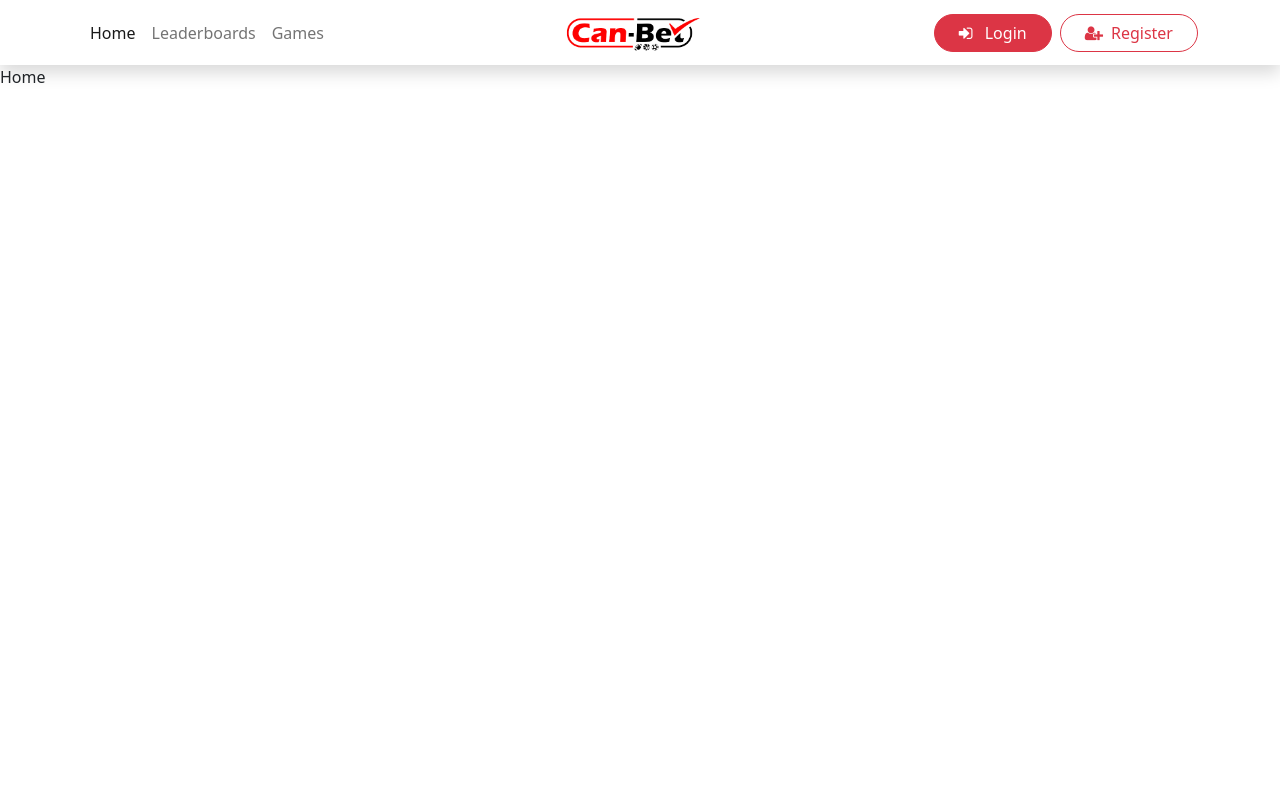
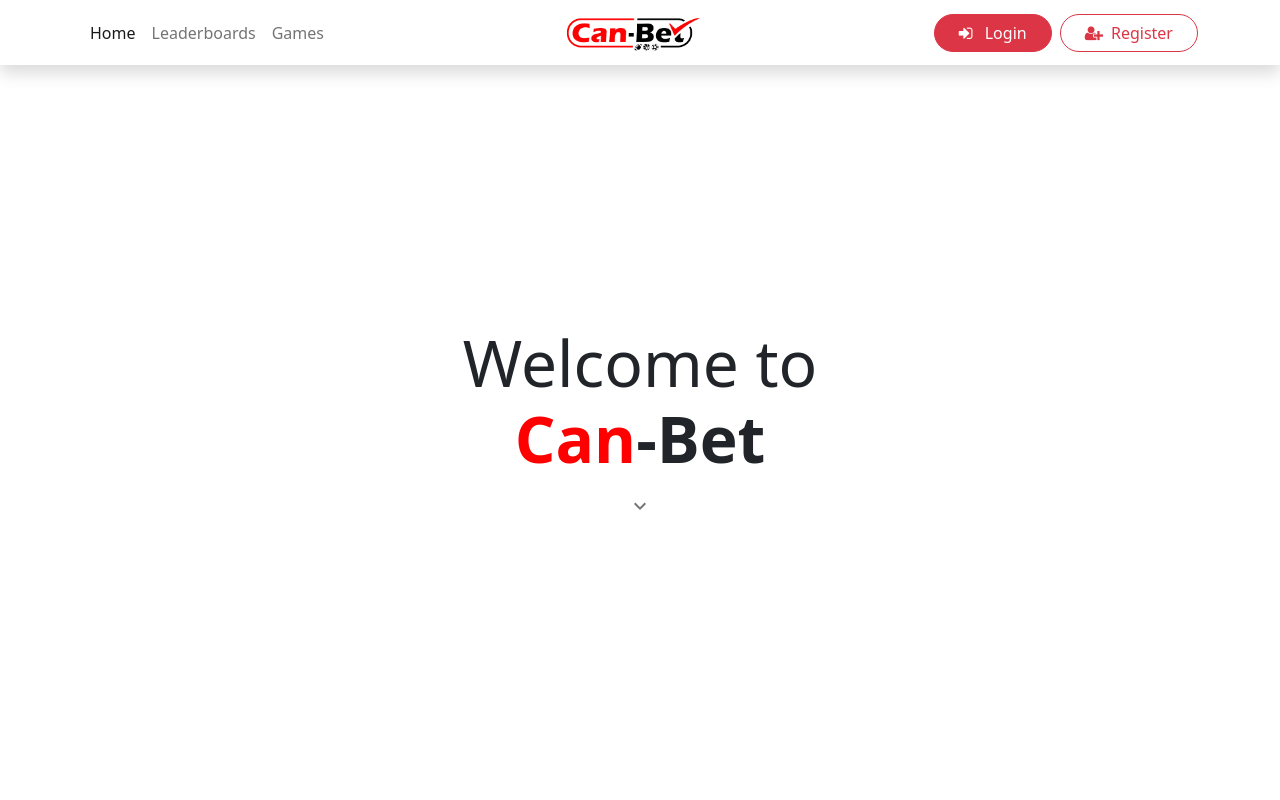
Before and after one commit to bafzaal/Can-Bet, a React (Create React App) app in the folder client-app/: page / in a window 1280 px wide. Shown: the top 800 px of the page. Built offline with nearby package versions, Linux system fonts and the light colour scheme; no server answers.

Commit message:
Add about us card

```diff
--- a/client-app/package.json
+++ b/client-app/package.json
@@ -4,6 +4,11 @@
   "private": true,
   "proxy": "http://localhost:3001",
   "dependencies": {
+    "@emotion/react": "^11.8.1",
+    "@emotion/styled": "^11.8.1",
+    "@mui/icons-material": "^5.4.4",
+    "@mui/material": "^5.4.4",
+    "@mui/styles": "^5.4.4",
     "@testing-library/jest-dom": "^5.15.1",
     "@testing-library/react": "^11.2.7",
     "@testing-library/user-event": "^12.8.3",
@@ -19,6 +24,7 @@
     "react-dom": "^17.0.2",
     "react-router-dom": "^6.0.2",
     "react-scripts": "4.0.3",
+    "react-scroll": "^1.8.5",
     "react-spinners": "^0.11.0",
     "react-table": "^7.7.0",
     "sass": "^1.30.0",
--- /dev/null
+++ b/client-app/src/components/AboutUs.jsx
@@ -0,0 +1,15 @@
+import React, { useEffect, useState } from "react";
+import { makeStyles } from "@mui/styles";
+import AboutUsCard from "./AboutUsCard";
+const useStyles =   makeStyles((theme) => ({
+  root:{
+    minHeight: '100vh',
+    display: 'flex',
+    justifyContent: 'center',
+    alignItems: 'center'
+  },
+}));
+export default function () {
+    const classes = useStyles();
+    return <div id= "About-us" className = {classes.root}> <AboutUsCard></AboutUsCard></div>
+}
--- a/client-app/src/components/Home.jsx
+++ b/client-app/src/components/Home.jsx
@@ -1,15 +1,54 @@
-import React, { useEffect } from "react";
-
+import React, { useEffect, useState } from "react";
+import { Row, Form, Container, Col, Button, Select, Collapse } from "react-bootstrap";
+import ExpandMoreIcon from '@mui/icons-material/ExpandMore';
+import { makeStyles } from "@mui/styles";
+import { IconButton } from "@mui/material";
+import {Link as Scroll} from 'react-scroll'
+import AboutUs from "./AboutUs";
+const useStyles =   makeStyles((theme) => ({
+  container:{
+    display: 'flex',
+    justifyContent: 'center',
+    alignItems: 'center',
+    height: '90vh',
+    textAlign: 'center',
+  },
+  title:{
+    fontSize:"4rem",
+  },
+  siteName:{
+    color: '#fe0000',
+  },
+  downArrow:{
+    fontSize: '2rem',
+  }
+}));
 const Home = () => {
-
-
+  const classes = useStyles();
+  const [checked, setChecked] = useState(false);
   useEffect(() => {
-
+    setChecked(true);
   })
 
 
 
-  return (<div>Home</div>);
+  return (
+    <div>
+        <Container className= {classes.container}>
+            <Row>
+              <div>
+                <h1 className={classes.title}>Welcome to <br /> <span> <b><span className={classes.siteName}>Can</span>-Bet</b></span></h1>
+              </div>
+              <Scroll to="About-us">
+              <IconButton>
+                <ExpandMoreIcon className={classes.downArrow}/>
+              </IconButton>
+              </Scroll>
+            </Row>
+          </Container>
+      <AboutUs />
+    </div>
+    );
 };
 
 export default Home;
```
Also changed, not shown: client-app/src/images/Gambling.jpeg (added), 1 other file (tests, documents, lock files or other folders).
